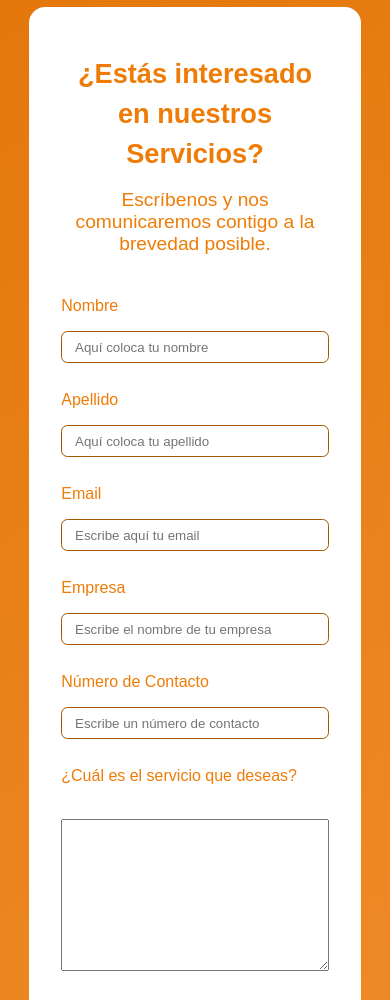
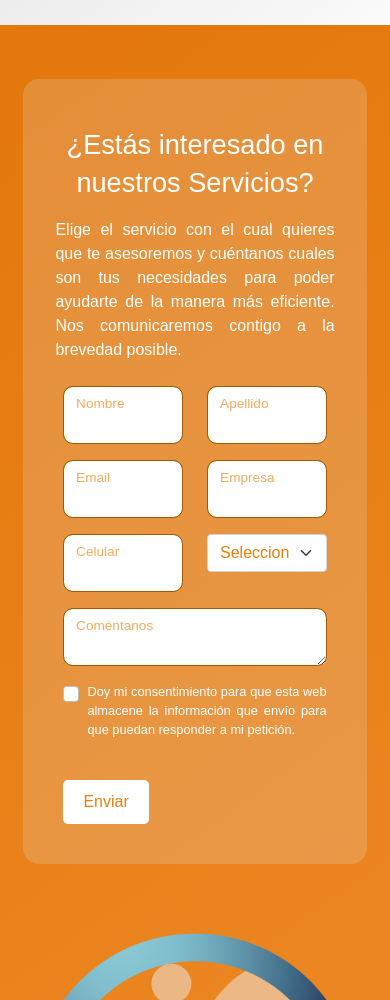
Before and after one commit to PaolaPatron/proyectofinal, a plain HTML site: page pages/contacto.html in a window 390 px wide. Shown: the part 145-1145 px from the top of the page. Drawn offline with nearby package versions, Linux system fonts and the light colour scheme; a web font is replaced by a local one.

Commit message:
bootstrap contacto

```diff
--- a/pages/contacto.html
+++ b/pages/contacto.html
@@ -7,6 +7,7 @@
     <link rel="shortcut icon" href="./imagenes/favicon.png">
     <link rel="preconnect" href="https://fonts.googleapis.com">
     <link rel="preconnect" href="https://fonts.gstatic.com" crossorigin>
+    <link href="https://cdn.jsdelivr.net/npm/bootstrap@5.1.3/dist/css/bootstrap.min.css" rel="stylesheet" integrity="sha384-1BmE4kWBq78iYhFldvKuhfTAU6auU8tT94WrHftjDbrCEXSU1oBoqyl2QvZ6jIW3" crossorigin="anonymous">
     <link href="https://fonts.googleapis.com/css2?family=Martel+Sans&family=Open+Sans:wght@700&family=PT+Sans+Caption&display=swap" rel="stylesheet">
     <link href="https://unpkg.com/aos@2.3.1/dist/aos.css" rel="stylesheet">
     <link rel="stylesheet" href="../style.css">
@@ -27,46 +28,74 @@
     </header>
     <!--fin navegacion-->
     <!--contenido principal-->
-    <main class="contactoPage" data-aos="fade-up" data-aos-delay="200" data-aos-duration="1000">
-        <section class="contacto">
-            <h1>¿Estás interesado en nuestros Servicios?</h1>
-            <p>Escríbenos y nos comunicaremos contigo a la brevedad posible.</p>
-        </section>
-        <section>
-            <form action="">
-                <fieldset>
-                    <legend>Contacto</legend>
-                    <div>
-                        <label for="nombre">Nombre</label>
-                        <input type="text" name="nombre" id="nombre" class="form-control" placeholder="Aquí coloca tu nombre" required>
-                    </div><br>
-                    <div>
-                        <label for="apellido">Apellido</label>
-                        <input type="text" name="apellido" id="apellido" class="form-control" placeholder="Aquí coloca tu apellido" required>
-                    </div><br>
-                    <div>
-                        <label for="email">Email</label>
-                        <input type="email" name="email" id="email" class="form-control" placeholder="Escribe aquí tu email" required>
-                    </div><br>
-                    <div>
-                        <label for="empresa">Empresa</label>
-                        <input type="text" name="empresa" id="empresa" class="form-control" placeholder="Escribe el nombre de tu empresa" required>
-                    </div><br>
-                    <div>
-                        <label for="celular">Número de Contacto</label>
-                        <input type="tel" name="celular" id="celular" class="form-control" placeholder="Escribe un número de contacto" >
-                    </div><br>
-                    <div>
-                        <label for="comentario">¿Cuál es el servicio que deseas?</label><br>
-                        <textarea name="comentario" id="" cols="50" rows="10"></textarea>
-                    </div><br>
-                    <div>
-                        <input type="submit" value="Enviar" name="submit" id="">
+    <main>
+    <div class="container containerContacto">
+        <div class="row justify-content-center align-items-center">
+            <div class="col-sm-12 col-lg-6 contactoPage align-items-center justify-content-center" data-aos="fade-up" data-aos-delay="200" data-aos-duration="1000">
+                <h1>¿Estás interesado en nuestros Servicios?</h1>
+                <p>Elige el servicio con el cual quieres que te asesoremos y cuéntanos cuales son tus necesidades para poder ayudarte de la manera más eficiente. Nos comunicaremos contigo a la brevedad posible.</p>
+                <form>
+                    <div class="row">
+                         <div class="col">
+                            <div class="form-floating mb-3">
+                                <input type="text" class="form-control" id="nombre">
+                                <label for="nombre" class="form-label" placeholder="Password">Nombre</label>
+
+                            </div>
+                        </div>
+                        <div class="col">
+                            <div class="form-floating mb-3">
+                                <input type="text" class="form-control" id="apellido">
+                                <label for="apellido" class="form-label">Apellido</label>
+                            </div>
+                        </div>
                     </div>
-                </fieldset>
-            </form>
-
-        </section>
+                    <div class="row ">
+                        <div class="col">
+                            <div class="form-floating mb-3">
+                              <input type="email" class="form-control" id="exampleInputEmail1">
+                              <label for="exampleInputEmail1" class="form-label">Email</label>
+                            </div>
+                        </div>
+                        <div class="col">
+                            <div class="form-floating mb-3">
+                                <input type="text" class="form-control" id="empresa">
+                                <label for="empresa" class="form-label">Empresa</label>
+                            </div>
+                        </div>
+                    </div>
+                    <div class="row">
+                        <div class="col">
+                            <div class="form-floating mb-3">
+                                <input type="tel" class="form-control" id="celular">
+                                <label for="celular" class="form-label">Celular</label>
+                            </div>
+                        </div>
+                        <div class="col">
+                            <select class="form-select" aria-label="Default select example">
+                                <option selected>Seleccione un servicio</option>
+                                <option value="seguridad">Seguridad Social</option>
+                                <option value="formacion">Formación Socio Laboral</option>
+                                <option value="clima">Clima Organizacional</option>
+                              </select>
+                        </div>
+                    </div>
+                    <div class="form-floating mb-3">
+                    <textarea class="form-control" id="textarea" rows="3"></textarea>
+                    <label for="textarea" class="form-label">Coméntanos</label>
+                    </div>
+                    <div class="form-check">
+                        <input class="form-check-input" type="checkbox" value="" id="consentimiento">
+                        <label class="form-check-label" for="consentimiento">
+                            Doy mi consentimiento para que esta web almacene la información que envío para que puedan responder a mi petición.
+                        </label>
+                      </div>
+                    <button type="submit" class="btn btn-primary btnContacto">Enviar</button>
+                  </form>
+            </div>
+            <div class="col-sm-8  offset-lg-0 col-lg-6" data-aos="fade-up" data-aos-delay="1000" data-aos-duration="1000"><img src="../imagenes/capas_img2.png" alt=""></div>
+        </div>
+    </div>
     </main>
     <!--fin contenido principal-->
     <!--footer-->
@@ -91,5 +120,6 @@
     <script>
         AOS.init();
       </script>
+      <script src="https://cdn.jsdelivr.net/npm/bootstrap@5.1.3/dist/js/bootstrap.bundle.min.js" integrity="sha384-ka7Sk0Gln4gmtz2MlQnikT1wXgYsOg+OMhuP+IlRH9sENBO0LRn5q+8nbTov4+1p" crossorigin="anonymous"></script>
 </body>
 </html>
--- a/style.css
+++ b/style.css
@@ -346,83 +346,80 @@ button {
 
 /* empieza contacto */
 
+.containerContacto {
+  padding-bottom: 3rem;
+  padding-top: 1rem;
+}
+
+.containerContacto > .row img {
+  width: 90%;
+}
+
+.containerContacto > .row {
+  margin-top: 5rem;
+}
+
 .contactoPage {
   margin: 0 auto;
-  width: 50%;
-  background-color: white;
+  color: white;
+  padding: 2rem 3rem;
+  margin-bottom: 2rem;
+  background-color: rgba(231, 231, 231, 0.2);
   border-radius: 1rem;
 }
 
-.contacto {
-  margin: 9.5rem 4.1rem 1.5rem 4.1rem;
-  text-align: center;
-  color: rgb(238, 124, 7);
-  padding: 2rem 0rem 0.5rem 0rem;
+.contactoPage h1 {
+  margin: 15px 0px;
+  font-size: 2.5rem;
+  line-height: 3rem;
 }
 
-.contacto h1 {
-  margin: 15px 0px;
-  font-size: 1.7rem;
-}
-
-.contacto p {
-  font-size: 1.3rem;
+.contactoPage p {
+  font-size: 1.2rem;
+  text-align: justify;
 }
 
 form {
-  margin: 10px 3.1rem 3.1rem 3.1rem;
+  padding: 0.5rem;
   text-align: left;
 }
 
-form div {
-  margin-top: 10px;
-}
-
-fieldset {
-  border: 0px;
-  padding-bottom: 3rem;
-}
-
-textarea {
-  width: 100%;
-}
-
-form legend {
-  display: none;
-}
-
-input[type="submit"] {
-  font-size: 0.9rem;
+.btnContacto {
+  font-size: 1rem;
   padding: 10px 20px;
   border-radius: 5px;
   cursor: pointer;
   border: 0px;
-  background-color: rgb(238, 124, 7);
+  background-color: white;
+  color: rgb(238, 124, 7);
+}
+
+.btnContacto:hover {
+  background-color: rgb(78, 172, 49);
   color: white;
 }
 
-input[type="submit"]:hover {
-  box-shadow: 2px 2px 5px rgba(161, 81, 0, 0.4);
-}
-
 label {
-  display: flex;
-  align-items: center;
-  margin-bottom: 1rem;
-  font-size: 1.2rem;
   color: rgb(238, 124, 7);
 }
 
 .form-control {
-  display: block;
-  width: 100%;
-  height: 2rem;
-  padding: 0.4rem 0.8rem;
-  color: #495057;
   background-color: #fff;
-  background-clip: padding-box;
   border: 1px solid #a35700;
-  border-radius: 0.4rem;
+  border-radius: 0.6rem;
+}
+
+.form-check {
+  height: 3.5rem;
+}
+
+.form-select {
+  color: rgb(238, 124, 7);
+}
+
+.form-check-label {
+  color: white;
+  font-size: 0.8rem;
 }
 
 /* termina contacto */
@@ -879,12 +876,16 @@ footer a {
     margin-bottom: 34rem;
   }
 
-  .contactoPage {
-    width: 70%;
+  .containerContacto > .row {
+    margin-top: 10rem;
   }
 
-  .contacto h1 {
-    line-height: 2.5rem;
+  .contactoPage {
+    width: 90%;
+  }
+
+  .containerContacto > .row img {
+    padding-top: 2rem;
   }
 
   .nosotrosPage {
@@ -1080,29 +1081,35 @@ footer a {
     margin-bottom: 3rem;
   }
 
-  .contactoPage {
-    width: 85%;
+  .containerContacto {
+    padding-bottom: 5rem;
   }
 
-  .contacto {
-    margin: 9.5rem 2.8rem 1.5rem 2.8rem;
+  .containerContacto > .row {
+    margin-top: 7rem;
   }
 
-  .contacto h1 {
-    font-size: 1.7rem;
+  .containerContacto > .row img {
+    margin-top: 0;
   }
 
-  .contacto p {
-    font-size: 1.2rem;
+  .contactoPage {
+    width: 88%;
+    padding: 2rem 2rem;
   }
 
-  form {
-    margin: 10px 2rem 3.1rem 2rem;
-    text-align: left;
+  .contactoPage h1 {
+    font-size: 1.7rem;
+    line-height: 2.4rem;
   }
 
-  label {
+  .contactoPage p {
     font-size: 1rem;
+  }
+
+  .form-check {
+    height: 6rem;
+    text-align: justify;
   }
 
   .nosotrosPage {
```
